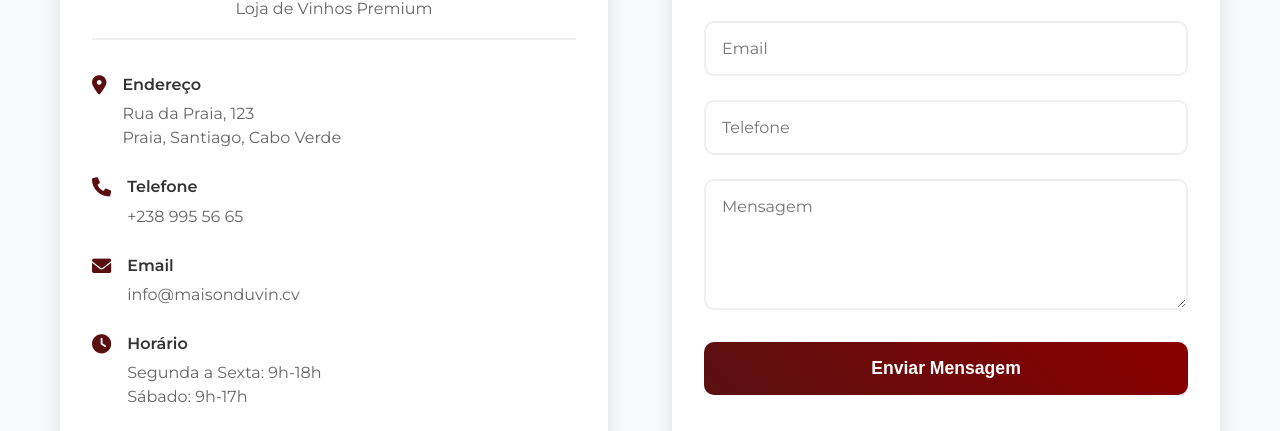
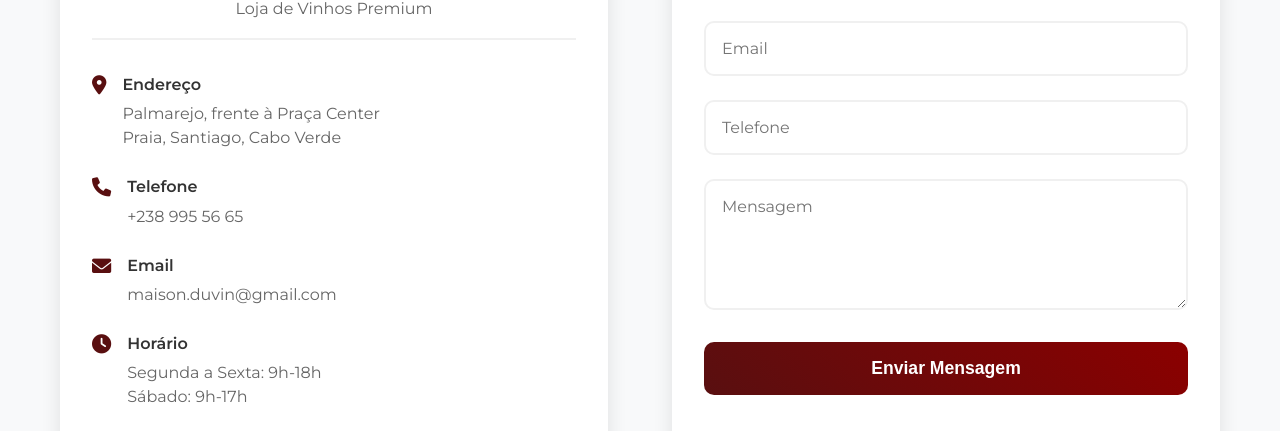
Before and after one commit to rubencidario/pse, a plain HTML site: page index.html in a window 1280 px wide. Shown: the part 3593-4024 px from the top of the page. Drawn offline with nearby package versions, Linux system fonts and the light colour scheme.

Commit message:
Atualiza informações de contato, alterando o endereço para "Palmarejo, frente à Praça Center" e o email para "maison.duvin@gmail.com".

```diff
--- a/index.html
+++ b/index.html
@@ -177,7 +177,7 @@
                                 <i class="fas fa-map-marker-alt"></i>
                                 <div>
                                     <strong>Endereço</strong>
-                                    <p>Rua da Praia, 123<br>Praia, Santiago, Cabo Verde</p>
+                                    <p>Palmarejo, frente à Praça Center<br>Praia, Santiago, Cabo Verde</p>
                                 </div>
                             </div>
                             <div class="contact-item">
@@ -191,7 +191,7 @@
                                 <i class="fas fa-envelope"></i>
                                 <div>
                                     <strong>Email</strong>
-                                    <p>info@maisonduvin.cv</p>
+                                    <p>maison.duvin@gmail.com</p>
                                 </div>
                             </div>
                             <div class="contact-item">
```
